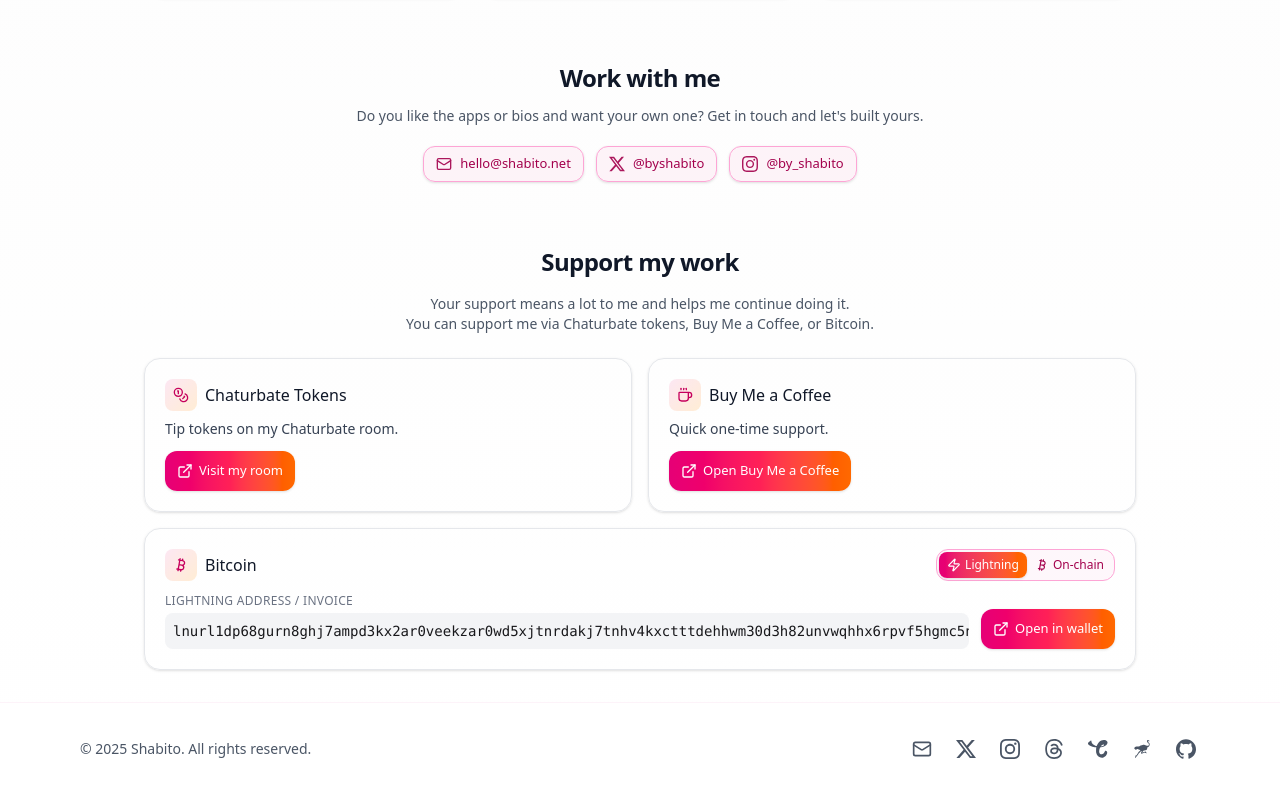
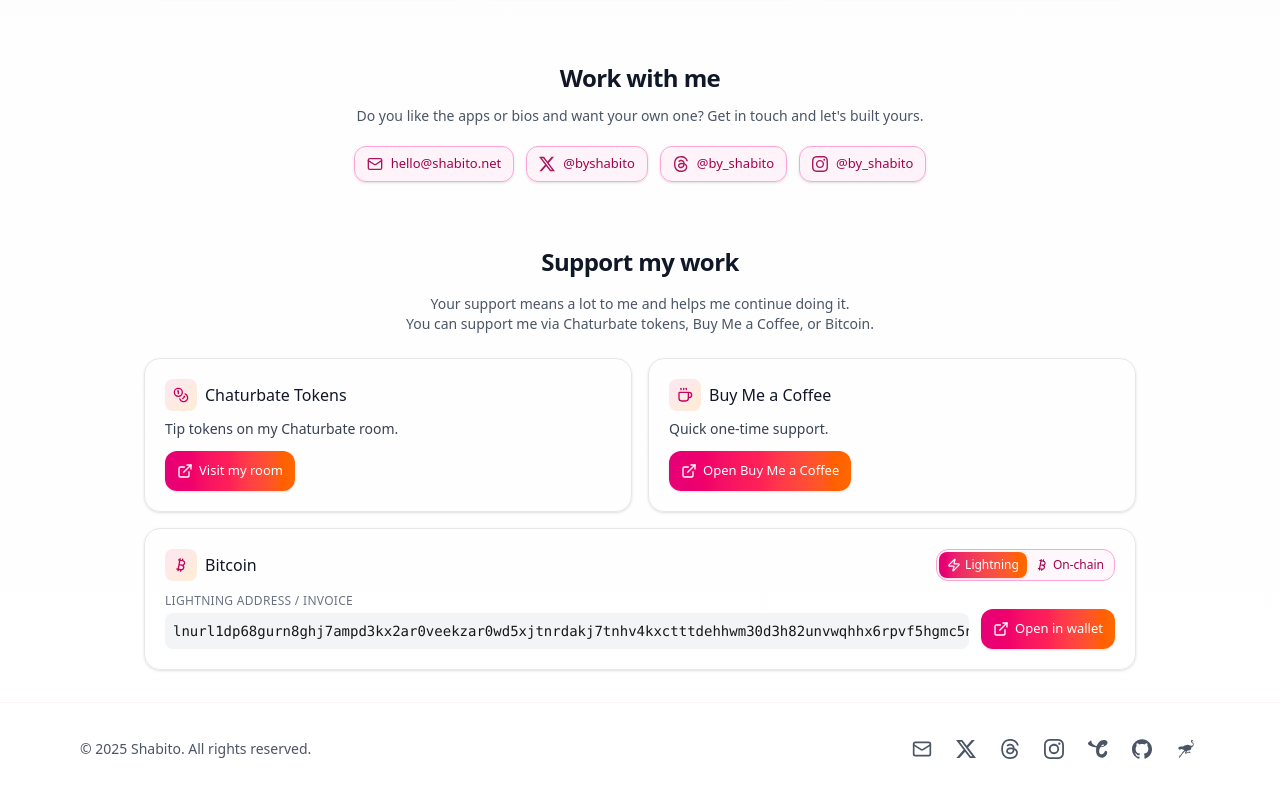
Before and after one commit to byshabito/byshabito.github.io, a React (Vite) app: page / in a window 1280 px wide. Shown: the part 1543-2338 px from the top of the page. Built offline with nearby package versions, Linux system fonts and the light colour scheme.

Commit message:
add threads as message/contact option

```diff
--- a/public/ai-summary.json
+++ b/public/ai-summary.json
@@ -16,14 +16,15 @@
     "https://chaturbate.com/shabito",
     "https://x.com/byshabito",
     "https://instagram.com/by_shabito",
-    "https://www.threads.net/@by_shabito",
+    "https://www.threads.com/@by_shabito",
     "https://nosta.me/shabito.net",
     "https://reddit.com/user/shabito_dev"
   ],
   "contacts": {
     "email": "hello@shabito.net",
     "x": "https://x.com/byshabito",
-    "instagram": "https://instagram.com/by_shabito"
+    "instagram": "https://instagram.com/by_shabito",
+    "threads": "https://www.threads.com/@by_shabito"
   },
   "payment_accepted": ["CreditCard", "Bitcoin", "ChaturbateTokens"],
   "currencies_accepted": ["USD", "BTC", "CBT"],
@@ -146,5 +147,5 @@
   ],
   "availability": "Worldwide",
   "content_warnings": ["adult content"],
-  "last_updated": "2025-10-16T00:00:00+02:00"
+  "last_updated": "2025-10-17T00:00:00+02:00"
 }
--- a/src/App.tsx
+++ b/src/App.tsx
@@ -445,6 +445,7 @@ export default function ShabitoLanding() {
           email="hello@shabito.net"
           xHandle="byshabito"
           instagramHandle="by_shabito"
+          threadsHandle="by_shabito"
         />
 
         <SupportSection
@@ -486,6 +487,18 @@ export default function ShabitoLanding() {
               </a>
 
               <a
+                href="https://www.threads.com/@by_shabito"
+                target="_blank"
+                rel="noreferrer noopener"
+                className="p-1 rounded-md text-gray-600 dark:text-gray-300 hover:text-pink-600 dark:hover:text-pink-300 transition-colors focus:outline-none focus:ring-2 focus:ring-pink-500"
+                aria-label="Threads"
+                title="Threads"
+              >
+                <Threads className="h-5 w-5 text-gray-600 dark:text-gray-300 hover:text-pink-600 dark:hover:text-pink-300" />
+                <span className="sr-only">Threads</span>
+              </a>
+
+              <a
                 href="https://instagram.com/by_shabito"
                 target="_blank"
                 rel="noreferrer noopener"
@@ -497,17 +510,7 @@ export default function ShabitoLanding() {
                 <span className="sr-only">Instagram</span>
               </a>
 
-              <a
-                href="https://threads.com/by_shabito"
-                target="_blank"
-                rel="noreferrer noopener"
-                className="p-1 rounded-md text-gray-600 dark:text-gray-300 hover:text-pink-600 dark:hover:text-pink-300 transition-colors focus:outline-none focus:ring-2 focus:ring-pink-500"
-                aria-label="Threads"
-                title="Threads"
-              >
-                <Threads className="h-5 w-5 text-gray-600 dark:text-gray-300 hover:text-pink-600 dark:hover:text-pink-300" />
-                <span className="sr-only">Threads</span>
-              </a>
+
 
               <a
                 href="https://chaturbate.com/shabito"
@@ -522,18 +525,6 @@ export default function ShabitoLanding() {
               </a>
 
               <a
-                href="https://nostr.com/shabito@shabito.net"
-                target="_blank"
-                rel="noreferrer noopener"
-                className="p-1 rounded-md text-gray-600 dark:text-gray-300 hover:text-pink-600 dark:hover:text-pink-300 transition-colors focus:outline-none focus:ring-2 focus:ring-pink-500"
-                aria-label="Nostr"
-                title="Nostr"
-              >
-                <Nostr className="h-5 w-5 text-gray-600 dark:text-gray-300 hover:text-pink-600 dark:hover:text-pink-300" />
-                <span className="sr-only">Nostr</span>
-              </a>
-
-              <a
                 href="https://github.com/byshabito"
                 target="_blank"
                 rel="noreferrer noopener"
@@ -544,6 +535,18 @@ export default function ShabitoLanding() {
                 <GitHub className="h-5 w-5 text-gray-600 dark:text-gray-300 hover:text-pink-600 dark:hover:text-pink-300" />
                 <span className="sr-only">GitHub</span>
               </a>
+
+              <a
+                href="https://nosta.me/shabito.net"
+                target="_blank"
+                rel="noreferrer noopener"
+                className="p-1 rounded-md text-gray-600 dark:text-gray-300 hover:text-pink-600 dark:hover:text-pink-300 transition-colors focus:outline-none focus:ring-2 focus:ring-pink-500"
+                aria-label="Nostr"
+                title="Nostr"
+              >
+                <Nostr className="h-5 w-5 text-gray-600 dark:text-gray-300 hover:text-pink-600 dark:hover:text-pink-300" />
+                <span className="sr-only">Nostr</span>
+              </a>
             </div>
           </div>
         </footer>
--- a/src/ContactSection.tsx
+++ b/src/ContactSection.tsx
@@ -1,6 +1,6 @@
 import React, { useMemo } from "react";
 import { Mail } from "lucide-react";
-import { X, Instagram } from "./Icons";
+import { X, Instagram, Threads } from "./Icons";
 
 export type ContactSectionProps = {
   email?: string;
@@ -9,6 +9,8 @@ export type ContactSectionProps = {
   xUrl?: string;
   instagramHandle?: string;
   instagramUrl?: string;
+  threadsHandle?: string;
+  threadsUrl?: string;
   title?: string;
   subtitle?: string;
   className?: string;
@@ -32,6 +34,13 @@ function buildIgUrl(handle?: string, override?: string) {
   return `https://instagram.com/${encodeURIComponent(h)}`;
 }
 
+function buildThreadsUrl(handle?: string, override?: string) {
+  if (override) return override;
+  const h = normHandle(handle);
+  if (!h) return undefined;
+  return `https://www.threads.com/@${encodeURIComponent(h)}`;
+}
+
 function buildMailto(email?: string, override?: string) {
   if (override) return override;
   if (!email) return undefined;
@@ -45,6 +54,8 @@ export default function ContactSection({
   xUrl,
   instagramHandle,
   instagramUrl,
+  threadsHandle,
+  threadsUrl,
   title = "Contact",
   subtitle = "Pick whatever works for you — email or DMs.",
   className = "",
@@ -55,6 +66,10 @@ export default function ContactSection({
     () => buildIgUrl(instagramHandle, instagramUrl),
     [instagramHandle, instagramUrl]
   );
+  const threadsHref = useMemo(
+    () => buildThreadsUrl(threadsHandle, threadsUrl),
+    [threadsHandle, threadsUrl]
+  );
 
   const xDisplay = useMemo(
     () => (xHandle ? `@${normHandle(xHandle)}` : undefined),
@@ -63,6 +78,10 @@ export default function ContactSection({
   const igDisplay = useMemo(
     () => (instagramHandle ? `@${normHandle(instagramHandle)}` : undefined),
     [instagramHandle]
+  );
+  const threadsDisplay = useMemo(
+    () => (threadsHandle ? `@${normHandle(threadsHandle)}` : undefined),
+    [threadsHandle]
   );
 
   const items: Array<{
@@ -86,6 +105,14 @@ export default function ContactSection({
       label: xDisplay,
       Icon: X as any,
       ariaLabel: `Open X profile ${xDisplay} in new tab`,
+      external: true,
+    });
+  if (threadsHref && threadsDisplay)
+    items.push({
+      href: threadsHref,
+      label: threadsDisplay,
+      Icon: Threads as any,
+      ariaLabel: `Open Threads profile ${threadsDisplay} in new tab`,
       external: true,
     });
   if (igHref && igDisplay)
```
Also changed, not shown: public/ai-summary.txt, 1 other file (tests, documents, lock files or other folders).
